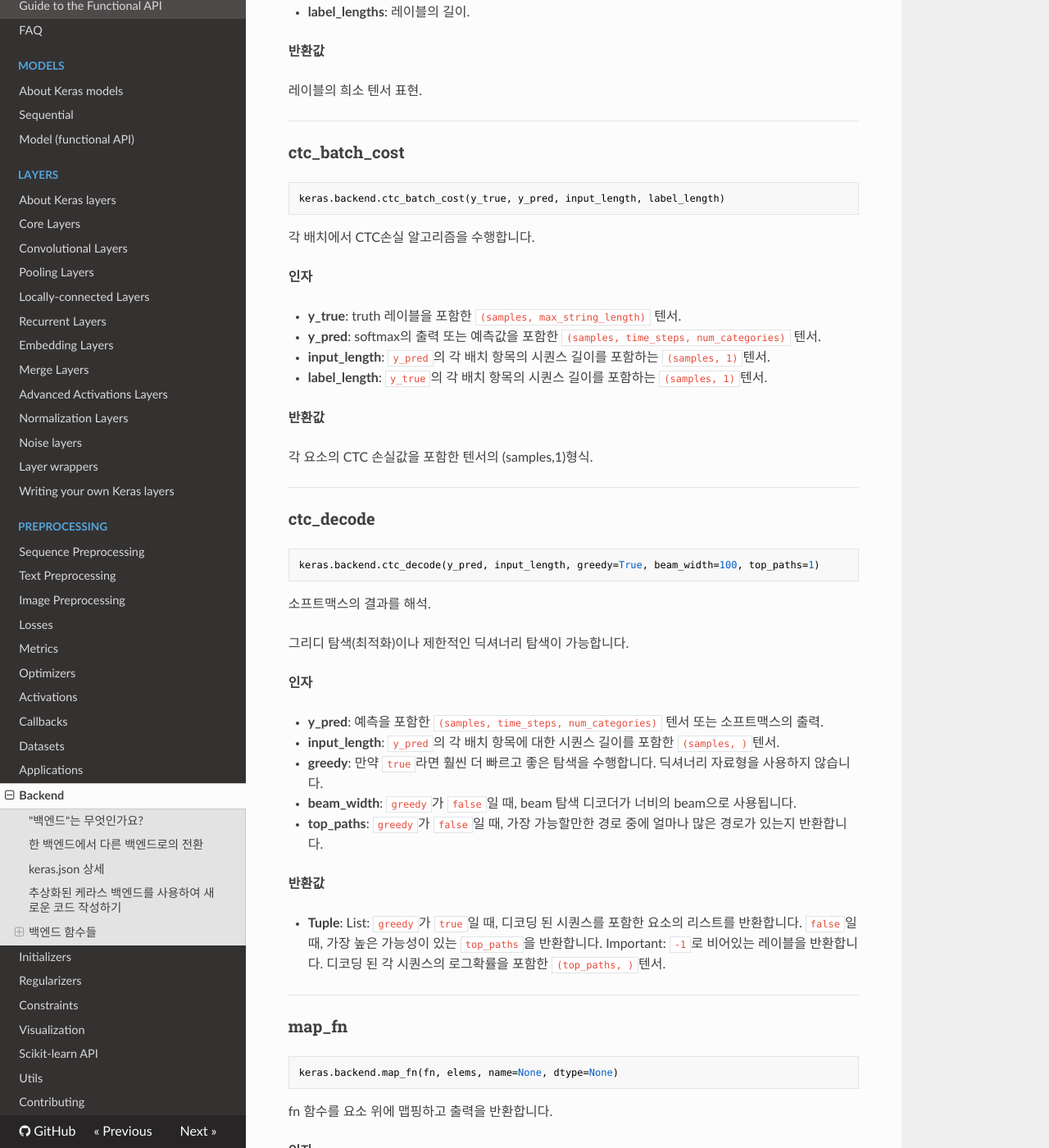
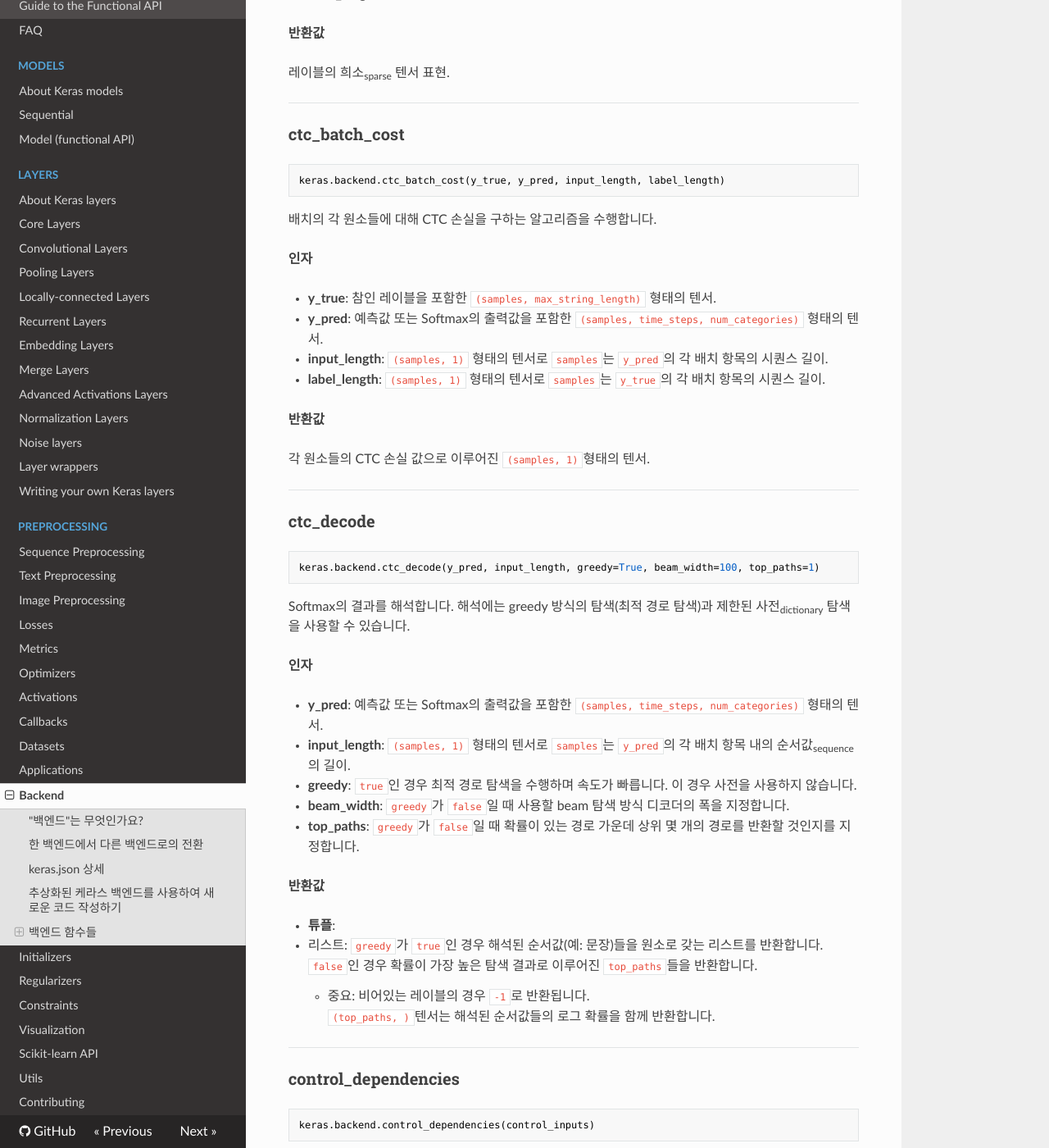
Before and after one commit to keras-team/keras-docs-ko, an MkDocs documentation site: the page built from sources/backend.md, in a window 1280 px wide and 1400 px high, scrolled down 83203 px. Shown: the whole window at 82% size. Built offline with MkDocs 1.6.1, drawn with Linux system fonts in a browser that asks for light colours; nearby versions of some CDN libraries; some of the changed text lies outside the part shown.

Commit message:
line #4133

````diff
--- a/sources/backend.md
+++ b/sources/backend.md
@@ -3968,195 +3968,182 @@
 ----
 ### random_normal
 
-
 ```python
 keras.backend.random_normal(shape, mean=0.0, stddev=1.0, dtype=None, seed=None)
 ```
 
-
-값의 정규분포를 포함한 텐서를 반환 합니다.
-
-__인자__
-
-- __shape__: `int`로 이루어진 튜플. 생성할 텐서의 형식.
-- __mean__: `float`. 정규 분포의 평균 그리기.
-- __stddev__: `float`. 정규 분포의 표준편차 그리기.
-- __dtype__: `str`. 반환된 텐서의 dtype.
-- __seed__: `int`. random seed.
-
-
-__반환값__
-
+정규분포에서 값을 추출하여 텐서를 생성하고 반환합니다.
+
+__인자__
+
+- __shape__: `int`로 이루어진 튜플. 생성할 텐서의 형태를 정합니다.
+- __mean__: `float`. 표본을 추출할 정규분포의 평균을 정합니다.
+- __stddev__: `float`. 표본을 추출할 정규분포의 표준편차를 정합니다.
+- __dtype__: `str`. 반환할 텐서의 자료형을 지정합니다.
+- __seed__: `int`. 무작위 연산을 재현 가능하도록 난수 생성의 시드값을 정합니다.
+
+
+__반환값__
 
 텐서.
 
-----
-
+
+----
 ### random_uniform
 
-
 ```python
 keras.backend.random_uniform(shape, minval=0.0, maxval=1.0, dtype=None, seed=None)
 ```
 
-
-값의 균등분포를 포함한 텐서를 반환 합니다.
-
-__인자__
-
-
-- __shape__: `int`로 이루어진 튜플. 생성할 텐서의 형식.
-- __minval__: `float`. 균등 분포의 하한 샘플 그리기.
-- __maxval__: `float`. 균등 분포의 상한 샘플 그리기.
-- __dtype__: `str`. 반환된 텐서의 dtype.
-- __seed__: `int`. random seed.
-
-__반환값__
-
+균등분포에서 값을 추출하여 텐서를 생성하고 반환합니다.
+
+__인자__
+
+- __shape__: `int`로 이루어진 튜플. 생성할 텐서의 형태를 정합니다.
+- __minval__: `float`. 표본을 추출할 균등 분포의 최솟값을 지정합니다.
+- __maxval__: `float`. 표본을 추출할 균등 분포의 최댓값을 지정합니다.
+- __dtype__: `str`. 반환할 텐서의 자료형을 지정합니다.
+- __seed__: `int`. 무작위 연산을 재현 가능하도록 난수 생성의 시드값을 정합니다.
+
+
+__반환값__
 
 텐서.
 
-----
-
+
+----
 ### random_binomial
 
-
 ```python
 keras.backend.random_binomial(shape, p=0.0, dtype=None, seed=None)
 ```
 
-
-값의 임의의 이항 분포의 텐서를 반환합니다.
-
-__인자__
-
-- __shape__: `int`로 이루어진 튜플. 생성할 텐서의 형식.
-- __p__: `float`. `0. <= p <= 1`범위의 이항 분포의 확률
-- __dtype__: `str`. 반환된 텐서의 dtype.
-- __seed__: `int`. random seed.
-
-__반환값__
-
-
+이항분포에서 값을 추출하여 텐서를 생성하고 반환합니다.
+
+__인자__
+
+- __shape__: `int`로 이루어진 튜플. 생성할 텐서의 형태를 정합니다.
+- __p__: `float`. `0. <= p <= 1`. 이항분포의 확률을 정합니다.
+- __dtype__: `str`. 반환할 텐서의 자료형을 지정합니다.
+- __seed__: `int`. 무작위 연산을 재현 가능하도록 난수 생성의 시드값을 정합니다.
+
+
+__반환값__
 
 텐서.
 
-----
-
+
+----
 ### truncated_normal
 
-
 ```python
 keras.backend.truncated_normal(shape, mean=0.0, stddev=1.0, dtype=None, seed=None)
 ```
 
-
-값의 임의의 정규분포가 잘린 텐서를 반환합니다.
-
-
-평균에 대한 두 표준편차가 제거되고 다시 지정되어 크기가 더 큰 값을 제외한 뒤
-지정된 평균과 표준편차로 정규푼보에 따라 생성된 값.
-
-__인자__
-
-- __shape__: `int`로 이루어진 튜플. 생성할 텐서의 형식.
-- __mean__: 값들의 평균.
-- __stddev__: 값들의 표준편차.
-- __dtype__: `str`. 반환된 텐서의 dtype.
-- __seed__: `int`. 난수생성.
-
-__반환값__
-
+절단 정규분포<sub>truncated normal</sub>에서 값을 추출하여 텐서를 생성하고 반환합니다. 절단 정규분포는 처음 지정한 정규분포의 평균과 표준편차에서 +-2 표준편차 영역 바깥을 잘라낸 다음, 남은 값들의 평균과 표준편차로 생성한 새로운 정규분포를 이용합니다.
+
+__인자__
+
+- __shape__: `int`로 이루어진 튜플. 생성할 텐서의 형태를 정합니다.
+- __mean__: `float`. 표본을 추출할 정규분포의 평균을 정합니다.
+- __stddev__: `float`. 표본을 추출할 정규분포의 표준편차를 정합니다.
+- __dtype__: `str`. 반환할 텐서의 자료형을 지정합니다.
+- __seed__: `int`. 무작위 연산을 재현 가능하도록 난수 생성의 시드값을 정합니다.
+
+__반환값__
 
 텐서.
 
-----
-
+
+----
 ### ctc_label_dense_to_sparse
 
-
 ```python
 keras.backend.ctc_label_dense_to_sparse(labels, label_lengths)
 ```
 
-<sag>dense</sag>에서 <sag>sparse</sag>로 CTC레이블을 변환합니다.
-
-
-
-__인자__
-
-- __labels__: <sag>dense</sag> CTC 레이블.
+CTC 레이블을 dense에서 sparse로 변경합니다.
+
+__인자__
+
+- __labels__: dense CTC 레이블.
 - __label_lengths__: 레이블의 길이.
 
 __반환값__
 
-
-레이블의 희소 텐서 표현.
-
-----
-
+레이블의 희소<sub>sparse</sub> 텐서 표현.
+
+
+----
 ### ctc_batch_cost
 
-
 ```python
 keras.backend.ctc_batch_cost(y_true, y_pred, input_length, label_length)
 ```
 
-
-각 배치에서 CTC손실 알고리즘을 수행합니다.
-
-__인자__
-
-
-- __y_true__: truth 레이블을 포함한 `(samples, max_string_length)` 텐서.
-- __y_pred__: softmax의 출력 또는 예측값을 포함한 `(samples, time_steps, num_categories)` 텐서.
-- __input_length__: `y_pred`의 각 배치 항목의 시퀀스 길이를 포함하는 `(samples, 1)`텐서.
-- __label_length__:  `y_true`의 각 배치 항목의 시퀀스 길이를 포함하는 `(samples, 1)`텐서.
-
-
-__반환값__
-
-
-각 요소의 CTC 손실값을 포함한 텐서의 (samples,1)형식.
-
-----
-
+배치의 각 원소들에 대해 CTC 손실을 구하는 알고리즘을 수행합니다.
+
+__인자__
+
+- __y_true__: 참인 레이블을 포함한 `(samples, max_string_length)` 형태의 텐서.
+- __y_pred__: 예측값 또는 Softmax의 출력값을 포함한 `(samples, time_steps, num_categories)` 형태의 텐서.
+- __input_length__: `(samples, 1)` 형태의 텐서로 `samples`는 `y_pred`의 각 배치 항목의 시퀀스 길이.
+- __label_length__: `(samples, 1)` 형태의 텐서로 `samples`는 `y_true`의 각 배치 항목의 시퀀스 길이.
+
+
+__반환값__
+
+각 원소들의 CTC 손실 값으로 이루어진 `(samples, 1)`형태의 텐서.
+
+
+----
 ### ctc_decode
 
-
 ```python
 keras.backend.ctc_decode(y_pred, input_length, greedy=True, beam_width=100, top_paths=1)
 ```
 
-
-소프트맥스의 결과를 해석.
-
-
-그리디 탐색(최적화)이나 제한적인 딕셔너리 탐색이 가능합니다.
-
-__인자__
-
-
-- __y_pred__: 예측을 포함한  `(samples, time_steps, num_categories)` 텐서 또는 소프트맥스의 출력.
-- __input_length__: `y_pred`의 각 배치 항목에 대한 시퀀스 길이를 포함한 `(samples, )`텐서.
-- __greedy__: 만약 `true`라면 훨씬 더 빠르고 좋은 탐색을 수행합니다. 딕셔너리 자료형을 사용하지 않습니다.
-- __beam_width__: `greedy`가 `false`일 때, beam 탐색 디코더가 너비의 beam으로 사용됩니다.
-- __top_paths__: `greedy`가 `false`일 때, 가장 가능할만한 경로 중에 얼마나 많은 경로가 있는지 반환합니다.
-
-
-__반환값__
-
-
-- __Tuple__:
-    List:  `greedy`가 `true`일 때, 디코딩 된 시퀀스를 포함한 요소의 리스트를 반환합니다.
-        `false`일 때, 가장 높은 가능성이 있는 `top_paths`을 반환합니다.
-        Important: `-1`로 비어있는 레이블을 반환합니다.
-        디코딩 된 각 시퀀스의 로그확률을 포함한  `(top_paths, )`텐서.
-
-----
-
+Softmax의 결과를 해석합니다. 해석에는 greedy 방식의 탐색(최적 경로 탐색)과 제한된 사전<sub>dictionary</sub> 탐색을 사용할 수 있습니다.
+
+__인자__
+
+- __y_pred__: 예측값 또는 Softmax의 출력값을 포함한 `(samples, time_steps, num_categories)` 형태의 텐서.
+- __input_length__: `(samples, 1)` 형태의 텐서로 `samples`는 `y_pred`의 각 배치 항목 내의 순서값<sub>sequence</sub>의 길이.
+- __greedy__: `true`인 경우 최적 경로 탐색을 수행하며 속도가 빠릅니다. 이 경우 사전을 사용하지 않습니다.
+- __beam_width__: `greedy`가 `false`일 때 사용할 beam 탐색 방식 디코더의 폭을 지정합니다.
+- __top_paths__: `greedy`가 `false`일 때 확률이 있는 경로 가운데 상위 몇 개의 경로를 반환할 것인지를 지정합니다.
+
+
+__반환값__
+
+- __튜플__:
+   - 리스트: `greedy`가 `true`인 경우 해석된 순서값(예: 문장)들을 원소로 갖는 리스트를 반환합니다.
+             `false`인 경우 확률이 가장 높은 탐색 결과로 이루어진 `top_paths`들을 반환합니다.
+    - 중요: 비어있는 레이블의 경우 `-1`로 반환됩니다.
+           `(top_paths, )`텐서는 해석된 순서값들의 로그 확률을 함께 반환합니다.
+
+
+----
+### control_dependencies
+
+```python
+keras.backend.control_dependencies(control_inputs)
+```
+
+Control dependency들을 관리합니다. Control dependency는 지정된 연산이 수행되기 전에 반드시 먼저 수행되어야 할 과정입니다.
+
+Arguments
+
+    control_inputs: A list of Operation or Tensor objects which must be executed or computed before running the operations defined in the context. Can also be None to clear the control dependencies.
+
+Returns
+
+A context manager.
+
+
+
+----
 ### map_fn
-
 
 ```python
 keras.backend.map_fn(fn, elems, name=None, dtype=None)
````
